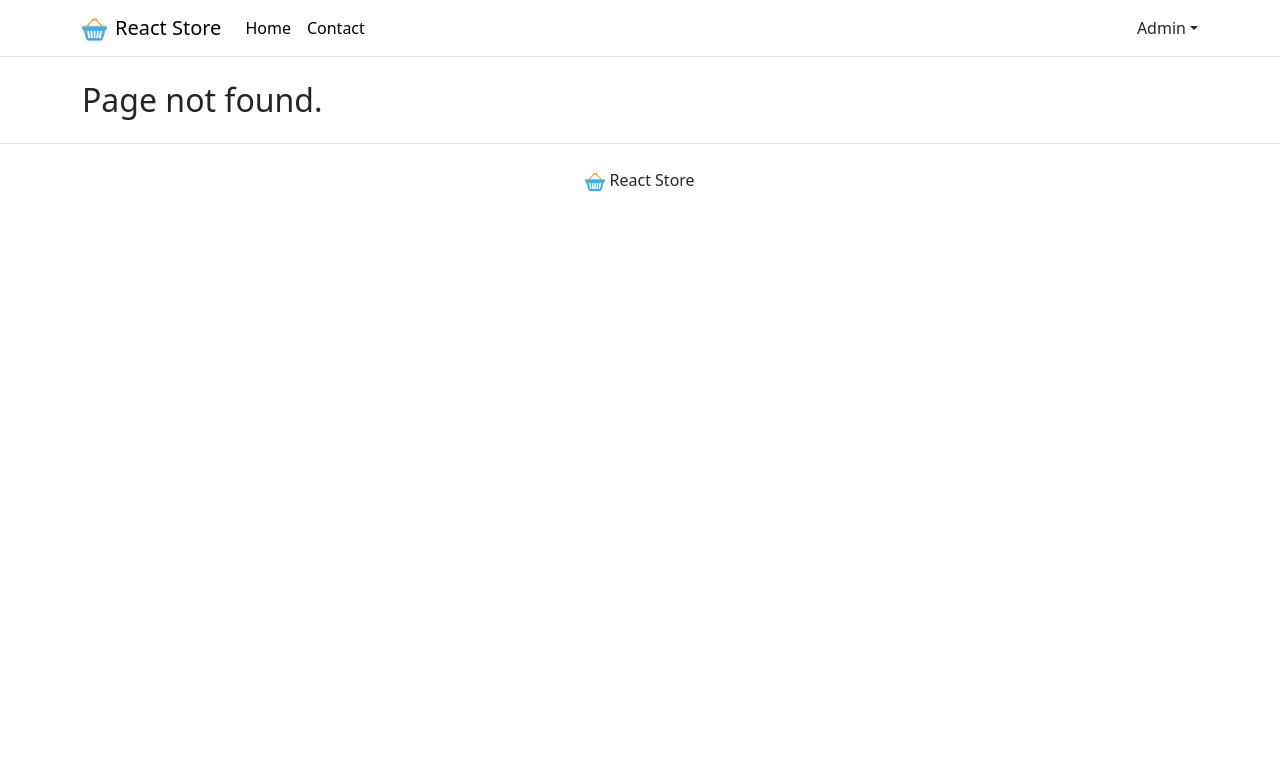
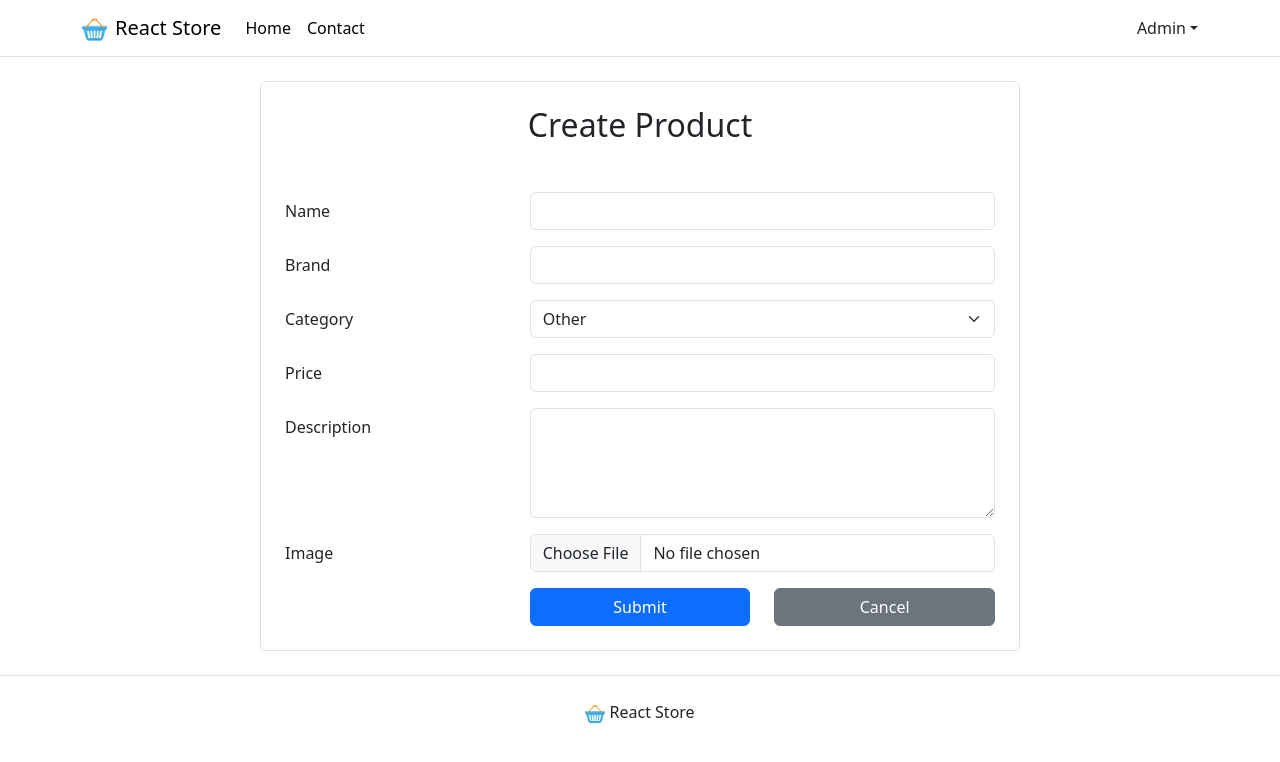
Before and after one commit to gus-pi/react-shop, a React (Vite) app: page /admin/products/create in a window 1280 px wide. Before the commit this address had no page. Shown: the top 762 px of the page. Built offline with nearby package versions, Linux system fonts and the light colour scheme.

Commit message:
add create product page

```diff
--- a/src/App.tsx
+++ b/src/App.tsx
@@ -5,6 +5,7 @@ import { BrowserRouter, Route, Routes } from 'react-router-dom';
 import Contact from './pages/Contact';
 import NotFound from './pages/NotFound';
 import ProductList from './pages/admin/products/ProductList';
+import CreateProduct from './pages/admin/products/CreateProduct';
 
 function App() {
   return (
@@ -14,6 +15,7 @@ function App() {
         <Route path="/" element={<Home />} />
         <Route path="/contact" element={<Contact />} />
         <Route path="/admin/products" element={<ProductList />} />
+        <Route path="/admin/products/create" element={<CreateProduct />} />
         <Route path="/*" element={<NotFound />} />
       </Routes>
       <Footer />
--- /dev/null
+++ b/src/pages/admin/products/CreateProduct.tsx
@@ -0,0 +1,96 @@
+import { Link } from 'react-router-dom';
+
+export default function CreateProduct() {
+  return (
+    <div className="container my-4">
+      <div className="row">
+        <div className="col-md-8 mx-auto rounded border p-4">
+          <h2 className="text-center mb-5">Create Product</h2>
+
+          <form>
+            <div className="row mb-3">
+              <label className="col-sm-4 col-form-label">Name</label>
+              <div className="col-sm-8">
+                <input className="form-control" name="name" />
+              </div>
+            </div>
+
+            <div className="row mb-3">
+              <label className="col-sm-4 col-form-label">Brand</label>
+              <div className="col-sm-8">
+                <input className="form-control" name="brand" />
+                <span className="text-danger"></span>
+              </div>
+            </div>
+
+            <div className="row mb-3">
+              <label className="col-sm-4 col-form-label">Category</label>
+              <div className="col-sm-8">
+                <select className="form-select" name="category">
+                  <option value="Other">Other</option>
+                  <option value="Phones">Phones</option>
+                  <option value="Computers">Computers</option>
+                  <option value="Accessories">Accessories</option>
+                  <option value="Printers">Printers</option>
+                  <option value="Cameras">Cameras</option>
+                </select>
+                <span className="text-danger"></span>
+              </div>
+            </div>
+
+            <div className="row mb-3">
+              <label className="col-sm-4 col-form-label">Price</label>
+              <div className="col-sm-8">
+                <input
+                  className="form-control"
+                  name="price"
+                  type="number"
+                  step="0.01"
+                  min="1"
+                />
+                <span className="text-danger"></span>
+              </div>
+            </div>
+
+            <div className="row mb-3">
+              <label className="col-sm-4 col-form-label">Description</label>
+              <div className="col-sm-8">
+                <textarea
+                  className="form-control"
+                  name="description"
+                  rows={4}
+                />
+                <span className="text-danger"></span>
+              </div>
+            </div>
+
+            <div className="row mb-3">
+              <label className="col-sm-4 col-form-label">Image</label>
+              <div className="col-sm-8">
+                <input className="form-control" type="file" name="image" />
+                <span className="text-danger"></span>
+              </div>
+            </div>
+
+            <div className="row">
+              <div className="offset-sm-4 col-sm-4 d-grid">
+                <button type="submit" className="btn btn-primary">
+                  Submit
+                </button>
+              </div>
+              <div className="col-sm-4 d-grid">
+                <Link
+                  className="btn btn-secondary"
+                  to="/admin/products"
+                  role="button"
+                >
+                  Cancel
+                </Link>
+              </div>
+            </div>
+          </form>
+        </div>
+      </div>
+    </div>
+  );
+}
--- a/src/pages/admin/products/ProductList.tsx
+++ b/src/pages/admin/products/ProductList.tsx
@@ -1,6 +1,38 @@
+import { useEffect, useState } from 'react';
 import { Link } from 'react-router-dom';
 
+type Product = {
+  id: number;
+  name: string;
+  brand: string;
+  category: string;
+  price: number;
+  description: string;
+  imageFilename: string;
+  createdAt: 'string';
+};
+
 function ProductList() {
+  const [products, setProducts] = useState<Product[]>([]);
+
+  async function getProducts() {
+    try {
+      const res = await fetch('http://localhost:3000/products');
+      if (res.ok) {
+        const data = await res.json();
+        setProducts(data);
+      } else {
+        throw new Error();
+      }
+    } catch (error) {
+      throw new Error();
+    }
+  }
+
+  useEffect(() => {
+    getProducts();
+  }, []);
+
   return (
     <div className="container my-4">
       <h2 className="text-center mb-4">Products</h2>
@@ -13,7 +45,11 @@ function ProductList() {
           >
             Create New Product
           </Link>
-          <button type="button" className="btn btn-outline-primary">
+          <button
+            type="button"
+            className="btn btn-outline-primary"
+            onClick={getProducts}
+          >
             Refresh
           </button>
         </div>
@@ -32,6 +68,36 @@ function ProductList() {
             <th>Action</th>
           </tr>
         </thead>
+        <tbody>
+          {products.map((product) => (
+            <tr key={product.id}>
+              <td>{product.id}</td>
+              <td>{product.name}</td>
+              <td>{product.brand}</td>
+              <td>{product.category}</td>
+              <td>{product.price}</td>
+              <td>
+                <img
+                  src={`http://localhost:3000/images/${product.imageFilename}`}
+                  alt={product.imageFilename}
+                  width="100"
+                />
+              </td>
+              <td>{product.createdAt.slice(0, 10)}</td>
+              <td style={{ width: '10px', whiteSpace: 'nowrap' }}>
+                <Link
+                  className="btn btn-primary btn-sm me-1"
+                  to={`/admin/products/edit/${product.id}`}
+                >
+                  Edit
+                </Link>
+                <button type="button" className="btn btn-danger btn-sm">
+                  Delete
+                </button>
+              </td>
+            </tr>
+          ))}
+        </tbody>
       </table>
     </div>
   );
```
